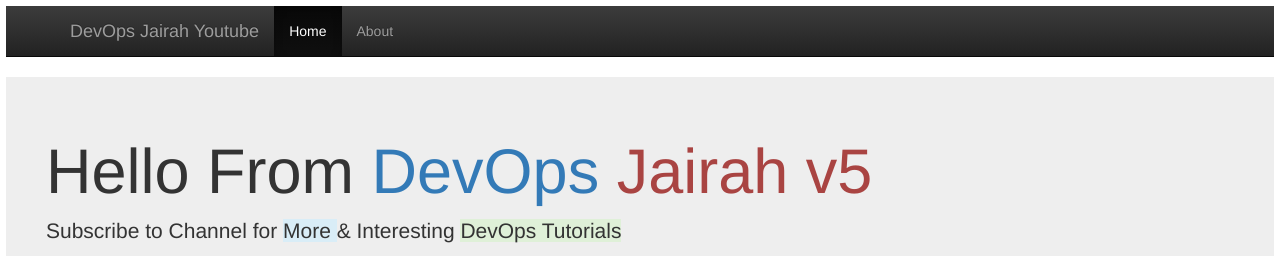
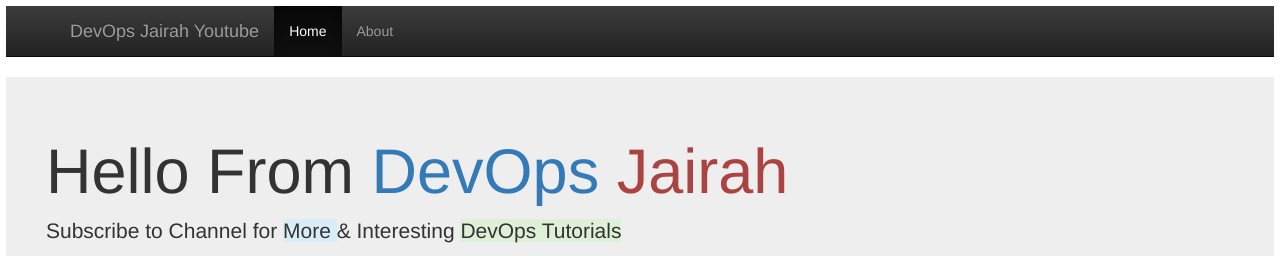
Before and after one commit to onesthathumbled/nodejs-devops, a website: page index.html in a window 1280 px wide. Shown: the top 256 px of the page. Drawn offline with nearby package versions, Linux system fonts and the light colour scheme.

Commit message:
Update index.html

```diff
--- a/index.html
+++ b/index.html
@@ -22,7 +22,7 @@
     </div>
   </nav>
       <div class="jumbotron"  style="padding:40px;">
-        <h1> Hello From  <span class="text-primary"> DevOps </span><span class="text-danger"> Jairah v5</span></h1>
+        <h1> Hello From  <span class="text-primary"> DevOps </span><span class="text-danger"> Jairah </span></h1>
         <p> Subscribe to Channel for  <span class="bg-info"> More </span> & Interesting <span class="bg-success"> DevOps Tutorials </span></p>
         <p><a class="btn btn-primary btn-lg" href="#" role="button">What's New</a></p>
       </div>
```
